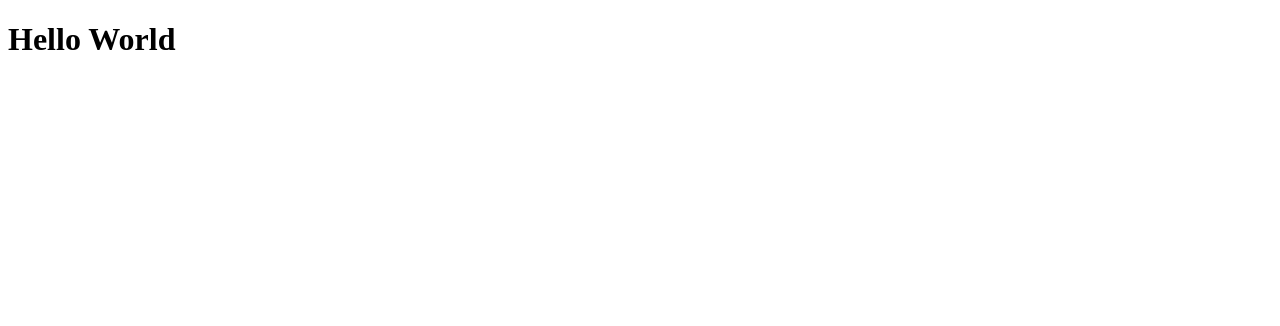
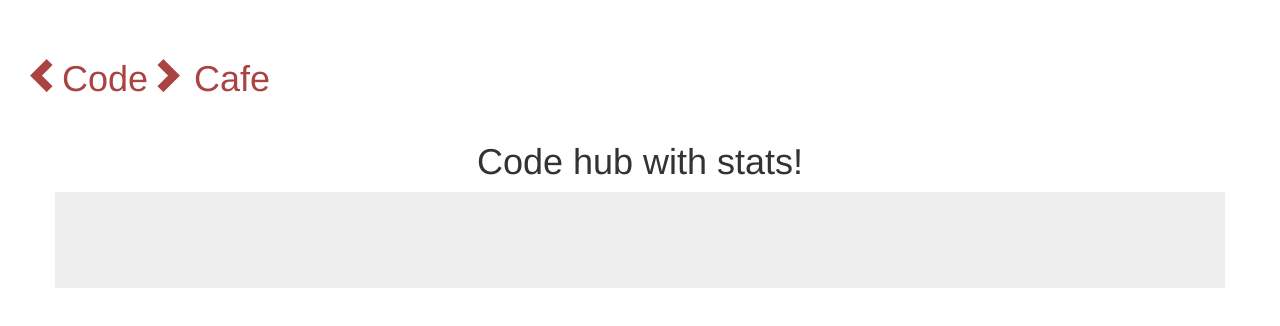
Before and after one commit to hchallenges/hchallenges.github.io, a plain HTML site: page index.html in a window 1280 px wide. Drawn offline with nearby package versions, Linux system fonts and the light colour scheme; no server answers.

Commit message:
Add files via upload

```diff
--- a/index.html
+++ b/index.html
@@ -1,10 +1,47 @@
 <!DOCTYPE html>
-<html>
+<html lang="en">
   <head>
     <meta charset="utf-8">
-    <title>ajax </title>
+    <title>CTZ Code Hub</title>
+    <link rel="stylesheet" href="bootstrap/css/bootstrap-theme.css" media="screen" title="no title">
+    <link rel="stylesheet" href="bootstrap/css/bootstrap.css" media="screen" title="no title">
   </head>
   <body>
-    <h1> Hello World </h1>
+
+  <!-- <header>
+    <nav class="navbar navbar-default">
+      <div class="navbar-header">
+        <a href="index.html" class="navbar-brand" ><h1><span class="glyphicon glyphicon-chevron-left"></span>Code<span class="glyphicon glyphicon-chevron-right"></span>Cafe </h1></a>
+
+      </div>
+    </nav>
+  </header> -->
+  <header>
+    <nav class="navbar navbar-transparent ">
+      <div class="container-fluid">
+        <div class="navbar-header">
+          <br>
+          <a href="index.html" class="navbar-brand "><h1 class='text-danger'>&nbsp;<i class="glyphicon glyphicon-chevron-left"></i>Code<i class="glyphicon glyphicon-chevron-right"></i> Cafe<h1></a>
+        </div>
+        <br>
+        <br>
+      </div>
+    </nav>
+  </header>
+
+  <section>
+    <h1 class="text-center">Code hub with stats!</h1>
+
+    <div class="jumbotron container" >
+    <div class="row text">
+
+    </div>
+    </div>
+  </section>
+
+
+    <script type="text/javascript" src="bootstrap/js/jquery-3.1.0.js"></script>
+    <script type="text/javascript" src="bootstrap/js/bootstrap.js"></script>
+    <script type="text/javascript" src="javascript/master.js"></script>
   </body>
 </html>
```
